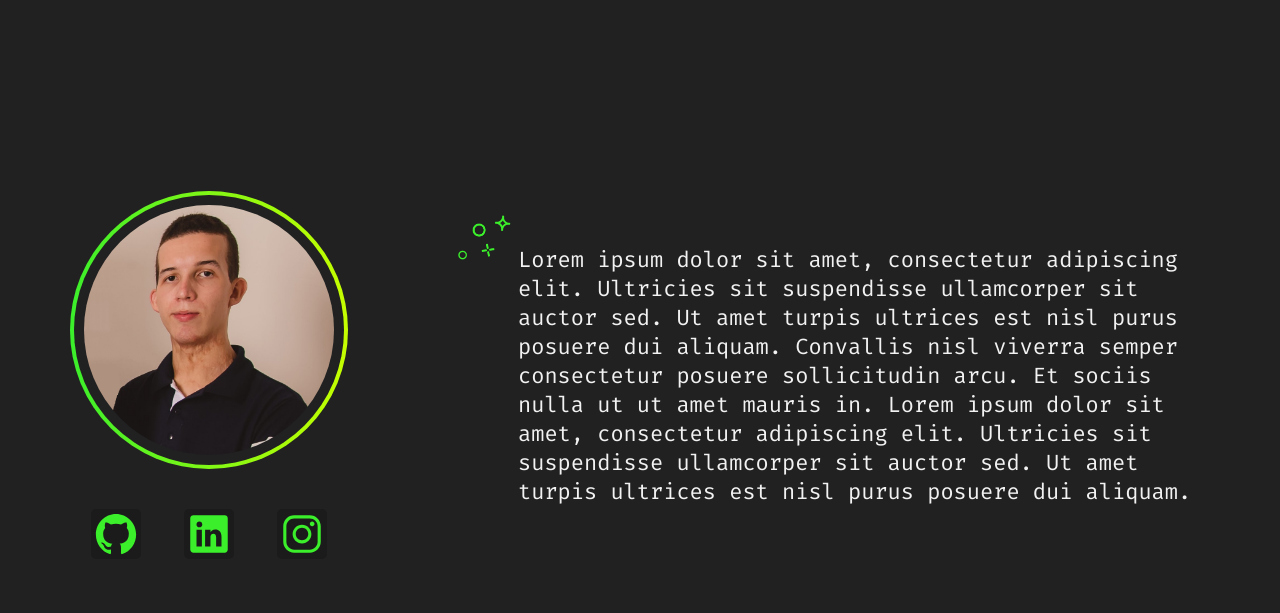
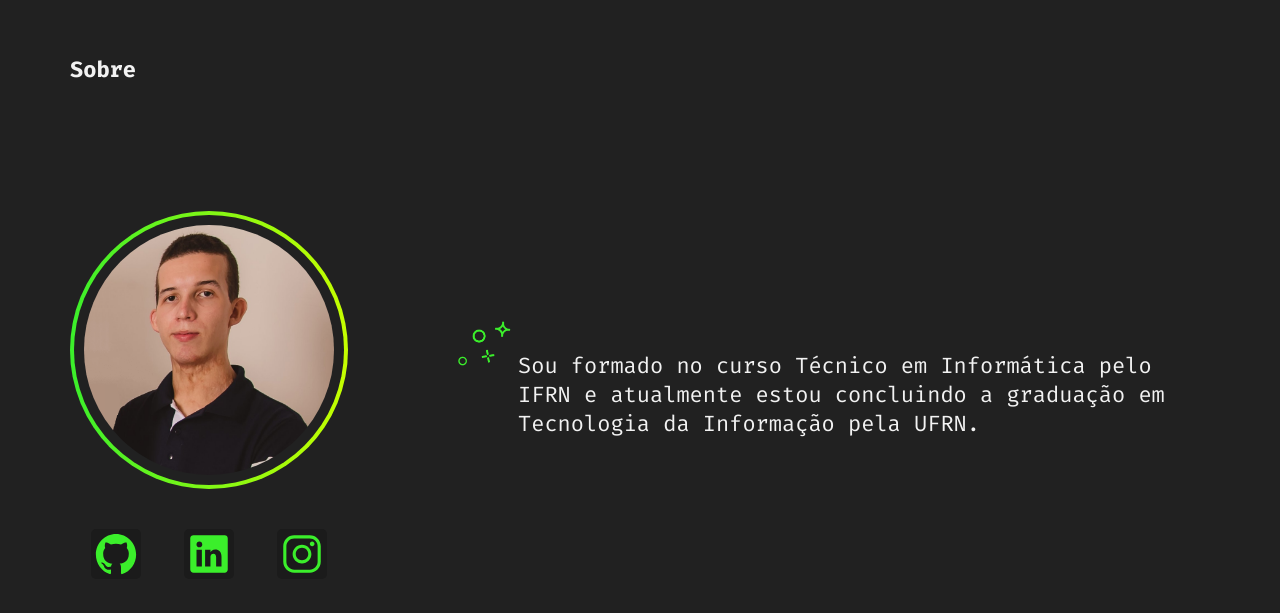
Before and after one commit to dav1rm/portfolio, a React (Create React App) app: page / in a window 1280 px wide. Shown: the part 825-1438 px from the top of the page. Built offline with nearby package versions, Linux system fonts and the light colour scheme.

Commit message:
update the informations and hide projects option of header

```diff
--- a/src/components/About/index.js
+++ b/src/components/About/index.js
@@ -3,11 +3,14 @@ import { IoLogoLinkedin, IoLogoGithub, IoLogoInstagram } from "react-icons/io";
 
 import profile from "../../assets/profile.png";
 import icons from "../../assets/icons.png";
-import { Container, Content, Left, Right, Links } from "./styles";
+import { Container, Header, Content, Left, Right, Links } from "./styles";
 
 function About() {
   return (
     <Container id="about">
+      <Header>
+        <h4>Sobre</h4>
+      </Header>
       <Content>
         <Left>
           <div className="border">
@@ -31,13 +34,8 @@ function About() {
         <Right>
           <img className="lights" src={icons} alt="Lights" />
           <p>
-            Lorem ipsum dolor sit amet, consectetur adipiscing elit. Ultricies
-            sit suspendisse ullamcorper sit auctor sed. Ut amet turpis ultrices
-            est nisl purus posuere dui aliquam. Convallis nisl viverra semper
-            consectetur posuere sollicitudin arcu. Et sociis nulla ut ut amet
-            mauris in. Lorem ipsum dolor sit amet, consectetur adipiscing elit.
-            Ultricies sit suspendisse ullamcorper sit auctor sed. Ut amet turpis
-            ultrices est nisl purus posuere dui aliquam.
+            Sou formado no curso Técnico em Informática pelo IFRN e atualmente estou
+            concluindo a graduação em Tecnologia da Informação pela UFRN.
           </p>
         </Right>
       </Content>
--- a/src/components/About/styles.js
+++ b/src/components/About/styles.js
@@ -1,12 +1,24 @@
 import styled from "styled-components";
 
 export const Container = styled.section`
-  height: 100vh;
+  height: calc(100vh - 70px);
   display: flex;
-  flex-direction: row;
+  flex-direction: column;
   align-items: center;
   justify-content: center;
   background: #212121;
+`;
+
+export const Header = styled.div`
+  max-width: 1140px;
+  width: 100%;
+  margin-top: 80px;
+  display: flex;
+  align-items: flex-end;
+
+  h4 {
+    font-size: 22px;
+  }
 `;
 
 export const Content = styled.div`
--- a/src/components/Header/index.js
+++ b/src/components/Header/index.js
@@ -12,8 +12,8 @@ function Header() {
         </Left>
         <Right>
           <a href="#about">Sobre</a>
-          <a>Skills</a>
-          <a>Projetos</a>
+          {/* <a>Skills</a>
+          <a>Projetos</a> */}
         </Right>
       </Content>
     </Container>
--- a/src/components/Home/index.js
+++ b/src/components/Home/index.js
@@ -8,14 +8,14 @@ function Home() {
     <Container id="home">
       <Content>
         <Left>
-          <h2>Oi, meu nome é Davi</h2>
+          <h2>Olá, meu nome é Davi</h2>
           <p>
             Eu sou desenvolvedor full stack e gosto bastante de estudar sobre
             ui/ux design nas horas vagas. Atualmente trabalho com a stack{" "}
             <strong>react js</strong>, <strong>node js</strong> e{" "}
             <strong>react native</strong>. No entanto ja tive bastante
             experiência com <strong>laravel (php)</strong>.{"\n"} Para os
-            estudos sobre design eu gosto de utilizar como ferramenta o{" "}
+            estudos sobre design eu gosto de utilizar a ferramenta {" "}
             <strong>figma</strong>.
           </p>
         </Left>
```
